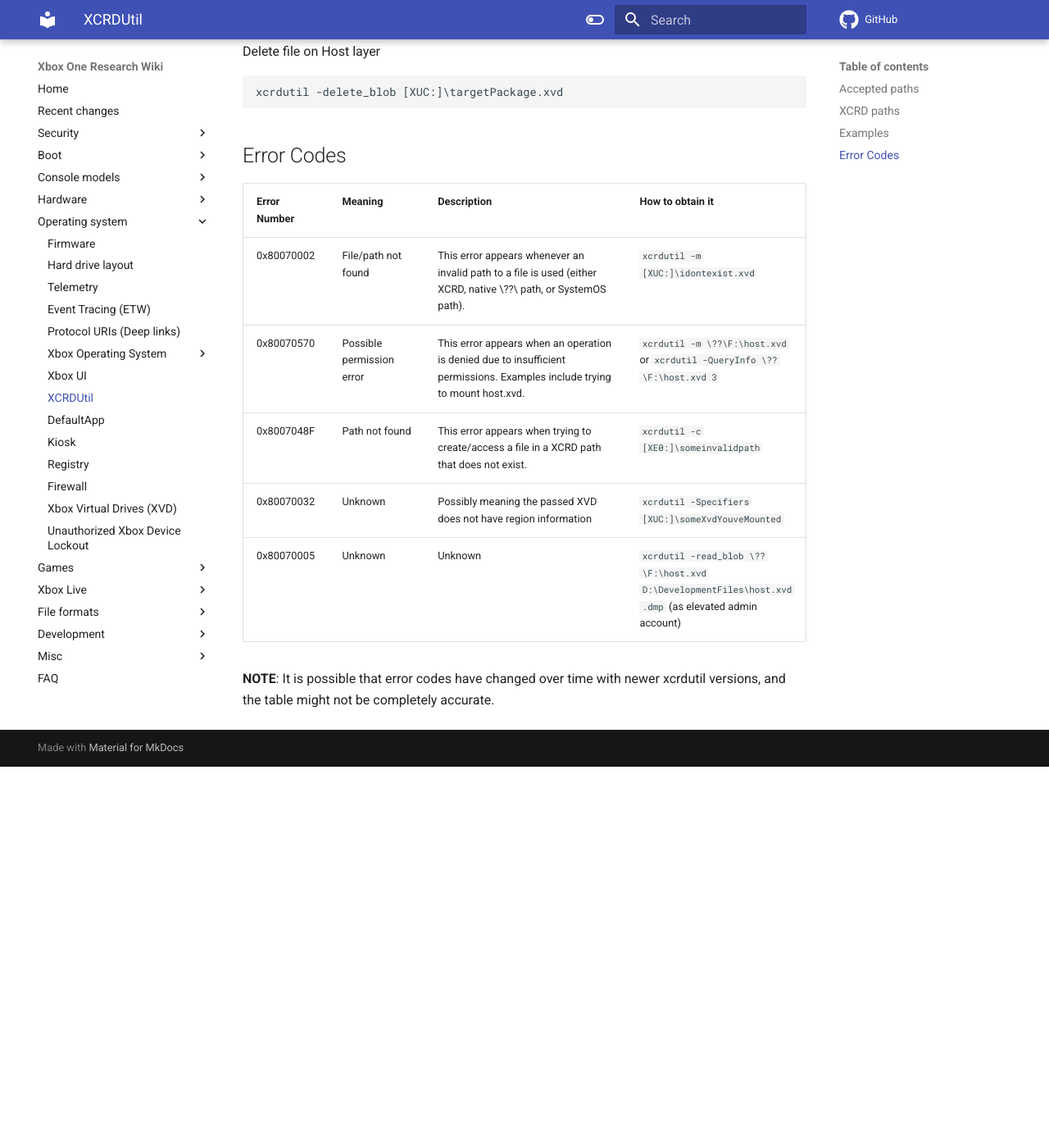
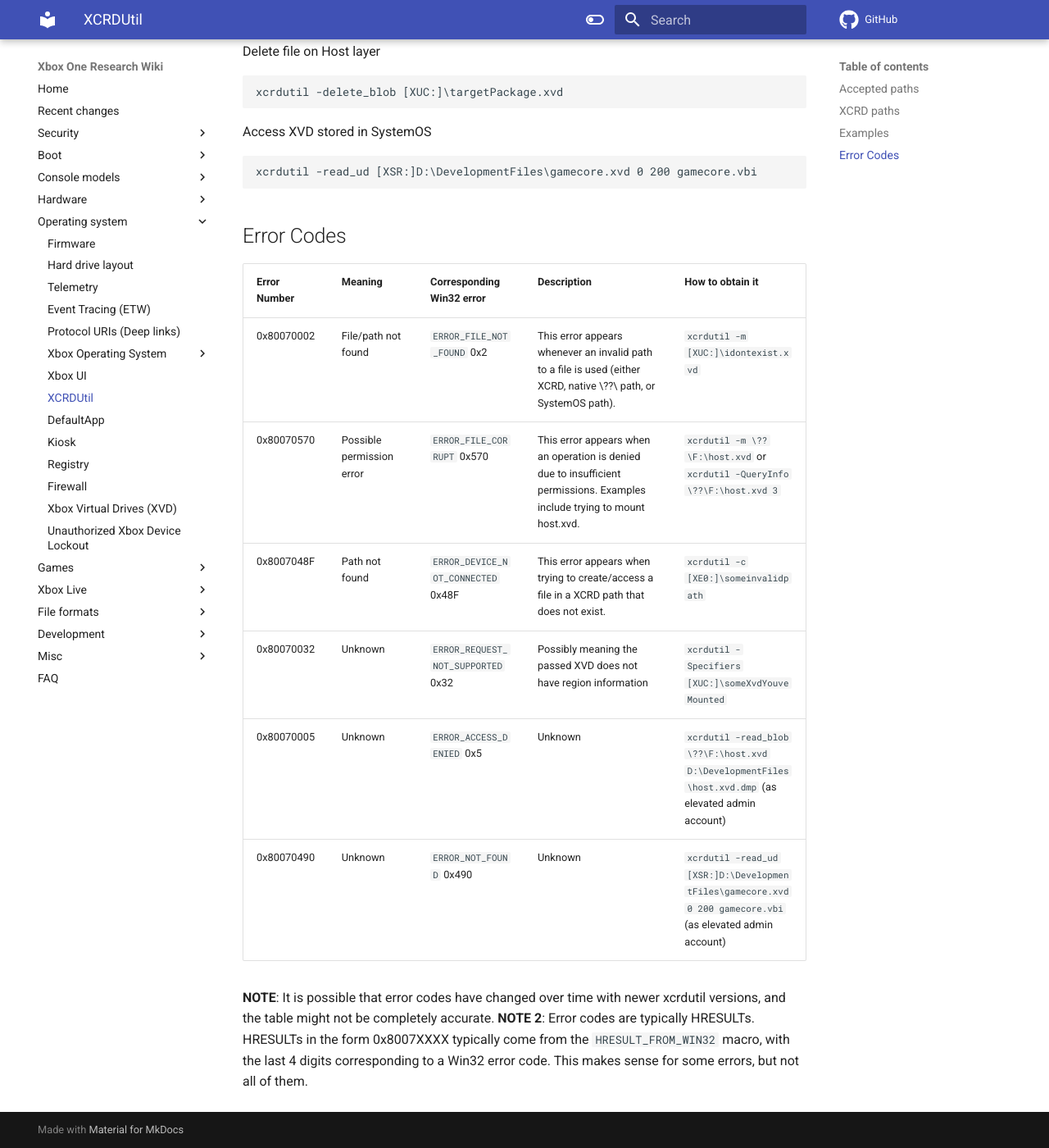
Before and after one commit to xboxoneresearch/wiki, an MkDocs documentation site: the page built from docs/operating-system/xcrdutil.md, in a window 1280 px wide and 1400 px high, scrolled down 4130 px. Shown: the whole window at 82% size. Built offline with MkDocs 1.6.1 and Material for MkDocs 9.7.7, drawn with Linux system fonts in a browser that asks for light colours; comment, search, counter and statistics services are not loaded; before the commit the page ends 5065 px from its top, so only the background shows below that.

Commit message:
Add additional information about error codes and [XSR:]

````diff
--- a/docs/operating-system/xcrdutil.md
+++ b/docs/operating-system/xcrdutil.md
@@ -134,13 +134,21 @@
 xcrdutil -delete_blob [XUC:]\targetPackage.xvd
 ```
 
+Access XVD stored in SystemOS
+
+```
+xcrdutil -read_ud [XSR:]D:\DevelopmentFiles\gamecore.xvd 0 200 gamecore.vbi
+```
+
 ## Error Codes
-| Error Number | Meaning                   | Description                                                                                                                | How to obtain it                                                                                       |
-| ------------ | ------------------------- | -------------------------------------------------------------------------------------------------------------------------- | ------------------------------------------------------------------------------------------------------ |
-| 0x80070002   | File/path not found       | This error appears whenever an invalid path to a file is used (either XCRD, native \\??\\ path, or SystemOS path).         | ```xcrdutil -m [XUC:]\idontexist.xvd```                                                                |
-| 0x80070570   | Possible permission error | This error appears when an operation is denied due to insufficient permissions. Examples include trying to mount host.xvd. | ```xcrdutil -m \??\F:\host.xvd``` or ```xcrdutil -QueryInfo \??\F:\host.xvd 3```                       |
-| 0x8007048F   | Path not found            | This error appears when trying to create/access a file in a XCRD path that does not exist.                                 | ```xcrdutil -c [XE0:]\someinvalidpath```                                                               |
-| 0x80070032   | Unknown                   | Possibly meaning the passed XVD does not have region information                                                           | ```xcrdutil -Specifiers [XUC:]\someXvdYouveMounted```                                                  |
-| 0x80070005   | Unknown                   | Unknown                                                                                                                    | ```xcrdutil -read_blob \??\F:\host.xvd D:\DevelopmentFiles\host.xvd.dmp``` (as elevated admin account) |
+| Error Number | Meaning                   | Corresponding Win32 error          | Description                                                                                                                | How to obtain it                                                                                       |
+| ------------ | ------------------------- | ---------------------------------- | -------------------------------------------------------------------------------------------------------------------------- | ------------------------------------------------------------------------------------------------------ |
+| 0x80070002   | File/path not found       | `ERROR_FILE_NOT_FOUND` 0x2         | This error appears whenever an invalid path to a file is used (either XCRD, native \\??\\ path, or SystemOS path).         | ```xcrdutil -m [XUC:]\idontexist.xvd```                                                                |
+| 0x80070570   | Possible permission error | `ERROR_FILE_CORRUPT` 0x570         | This error appears when an operation is denied due to insufficient permissions. Examples include trying to mount host.xvd. | ```xcrdutil -m \??\F:\host.xvd``` or ```xcrdutil -QueryInfo \??\F:\host.xvd 3```                       |
+| 0x8007048F   | Path not found            | `ERROR_DEVICE_NOT_CONNECTED` 0x48F | This error appears when trying to create/access a file in a XCRD path that does not exist.                                 | ```xcrdutil -c [XE0:]\someinvalidpath```                                                               |
+| 0x80070032   | Unknown                   | `ERROR_REQUEST_NOT_SUPPORTED` 0x32 | Possibly meaning the passed XVD does not have region information                                                           | ```xcrdutil -Specifiers [XUC:]\someXvdYouveMounted```                                                  |
+| 0x80070005   | Unknown                   | `ERROR_ACCESS_DENIED` 0x5          | Unknown                                                                                                                    | ```xcrdutil -read_blob \??\F:\host.xvd D:\DevelopmentFiles\host.xvd.dmp``` (as elevated admin account) |
+| 0x80070490   | Unknown                   | `ERROR_NOT_FOUND` 0x490            | Unknown                                                                                                                    | ```xcrdutil -read_ud [XSR:]D:\DevelopmentFiles\gamecore.xvd 0 200 gamecore.vbi``` (as elevated admin account)             |
 
 **NOTE**: It is possible that error codes have changed over time with newer xcrdutil versions, and the table might not be completely accurate.
+**NOTE 2**: Error codes are typically HRESULTs. HRESULTs in the form 0x8007XXXX typically come from the `HRESULT_FROM_WIN32` macro, with the last 4 digits corresponding to a Win32 error code. This makes sense for some errors, but not all of them.
````
